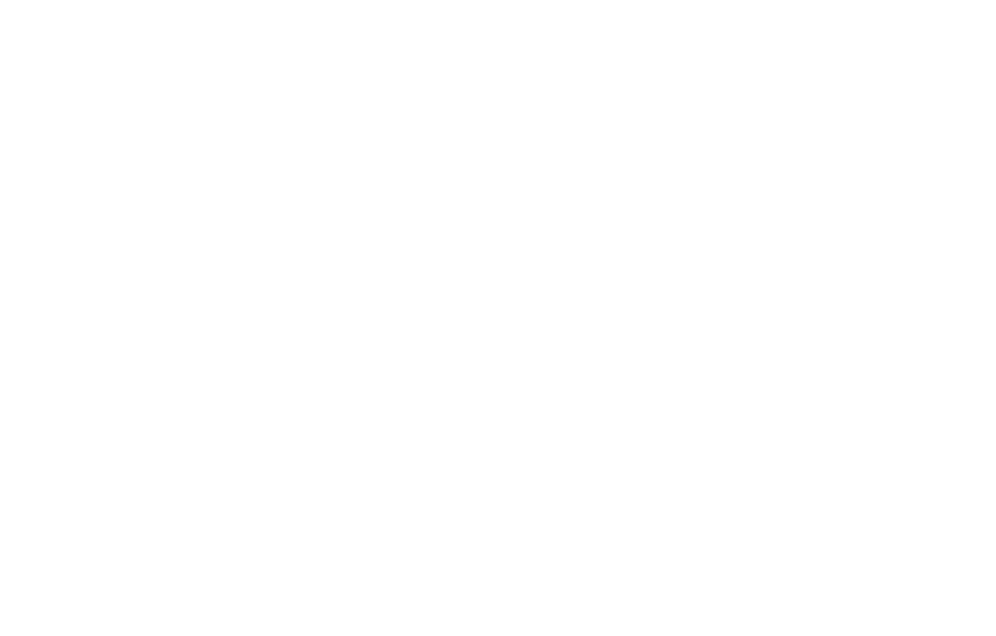
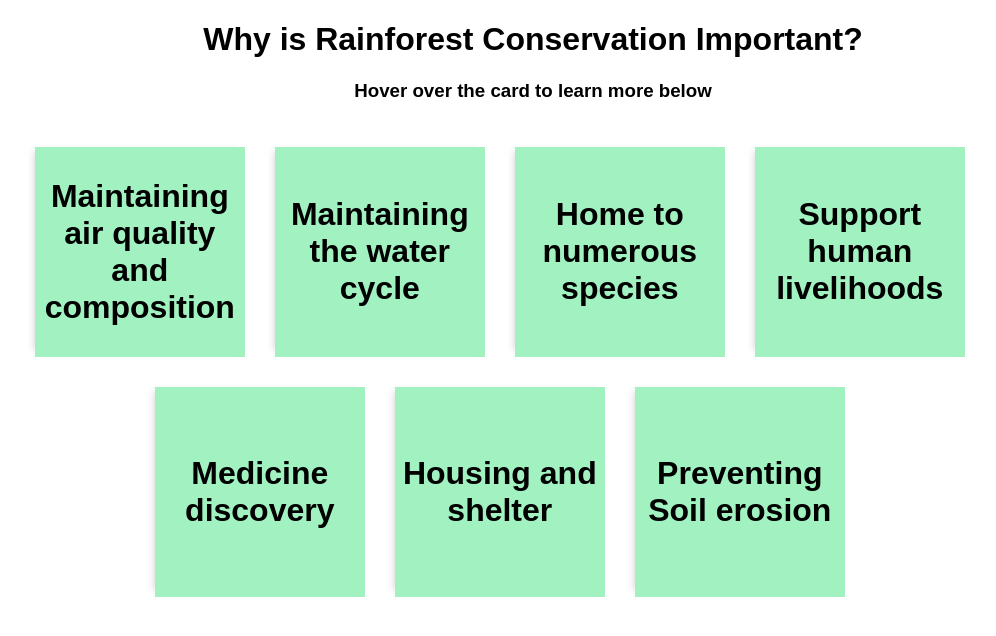
Before and after one commit to wildhacks2/intothejungle, a plain HTML site: page whyConservation/whyConservation.html in a window 1280 px wide. Shown: the whole page, without its empty margins (107-1103 px from the left). Drawn offline with Linux system fonts and the light colour scheme.

Commit message:
Basic Flip card

```diff
--- a/index.js
+++ b/index.js
@@ -21,11 +21,11 @@ L.marker([-16.164790459877185, 145.4189750188323])
     "<div class='popup'>Daintree Rainforest <br> Learn about Endangered Animal Species and Animal Fun Facts<br><a href='./daintree/daintree.html'>Learn More</a></div>"
   );
 
-// add marker Amazon Rainforest
+// add marker Congo Rainforest
 L.marker([-1.801150808947209, 16.97109905499256])
   .addTo(jungles)
   .bindPopup(
-    "<div class='popup'>Congo Rainforest <br> Importance of Rainforest conservation<br><a href='./jungle3/main/jungle3.html'>Learn More</a></div>"
+    "<div class='popup'>Congo Rainforest <br> Importance of Rainforest conservation<br><a href='./whyConservation/whyConservation.html'>Learn More</a></div>"
   );
 
 var map = L.map("map", {
--- a/whyConservation/whyConservation.css
+++ b/whyConservation/whyConservation.css
@@ -0,0 +1,68 @@
+.cards-container {
+  display: flex;
+  flex-wrap: wrap;
+  justify-content: center;
+  align-items: center;
+  max-width: 90%;
+  margin: 20px;
+}
+
+.header {
+  text-align: center;
+}
+
+/* Card flip animation credits: https://www.w3schools.com/howto/tryit.asp?filename=tryhow_css_flip_card */
+body {
+  font-family: Arial, Helvetica, sans-serif;
+}
+
+.flip-card {
+  background-color: transparent;
+  width: 200px;
+  height: 200px;
+  perspective: 1000px;
+  margin: 20px;
+}
+
+.flip-card-inner {
+  position: relative;
+  width: 100%;
+  height: 100%;
+  margin: 5px;
+  text-align: center;
+  transition: transform 0.6s;
+  transform-style: preserve-3d;
+  box-shadow: 0 4px 8px 0 rgba(0, 0, 0, 0.2);
+}
+
+.flip-card:hover .flip-card-inner {
+  transform: rotateY(180deg);
+}
+
+.flip-card-front,
+.flip-card-back {
+  position: absolute;
+  width: 100%;
+  height: 100%;
+  -webkit-backface-visibility: hidden;
+  backface-visibility: hidden;
+  display: flex;
+  justify-content: center;
+  align-content: center;
+  align-items: center;
+}
+
+.flip-card-front {
+  background-color: rgb(161, 241, 193);
+  color: black;
+  padding: 5px;
+
+}
+
+.flip-card-back {
+  background-color: #29b965;
+  color: white;
+  transform: rotateY(180deg);
+  padding: 5px;
+
+}
--- a/whyConservation/whyConservation.html
+++ b/whyConservation/whyConservation.html
@@ -1,12 +1,95 @@
 <!DOCTYPE html>
 <html lang="en">
-<head>
-    <meta charset="UTF-8">
-    <meta http-equiv="X-UA-Compatible" content="IE=edge">
-    <meta name="viewport" content="width=device-width, initial-scale=1.0">
+  <head>
+    <meta charset="UTF-8" />
+    <meta http-equiv="X-UA-Compatible" content="IE=edge" />
+    <meta name="viewport" content="width=device-width, initial-scale=1.0" />
     <title>Why Conservation</title>
-</head>
-<body>
+    <link rel="stylesheet" href="./whyConservation.css" />
+  </head>
+  <body>
+    <div id="title" class="header">
+      <h1>Why is Rainforest Conservation Important?</h1>
+      <h3>Hover over the card to learn more below</h3>
+    </div>
 
-</body>
+    <div class="cards-container">
+      <div class="flip-card">
+        <div class="flip-card-inner">
+          <div class="flip-card-front">
+            <h1>Maintaining air quality and composition</h1>
+          </div>
+          <div class="flip-card-back">
+            <p>Rainforests serve as carbon sinks, with the Congo Rainforest storing more than 60 billion metric tons of Carbon alone. They help offset some greenhouse gas emissions, and also serve as natural air filters.</p>
+          </div>
+        </div>
+      </div>
+
+      <div class="flip-card">
+        <div class="flip-card-inner">
+          <div class="flip-card-front">
+            <h1>Maintaining the water cycle</h1>
+          </div>
+          <div class="flip-card-back">
+            <p>Rainforests help to regulate the flow of water, where water evaporated fro the leaves of trees and other rainforest plants contribute to cloud formation</p>
+          </div>
+        </div>
+      </div>
+
+      <div class="flip-card">
+        <div class="flip-card-inner">
+          <div class="flip-card-front">
+            <h1>Home to numerous species</h1>
+          </div>
+          <div class="flip-card-back">
+            <p>Rainforests are home to an astounding number of species of plants, animals and more, housing nearly 80% of the worlds terrestrial biodiversity.</p>
+          </div>
+        </div>
+      </div>
+
+      <div class="flip-card">
+        <div class="flip-card-inner">
+          <div class="flip-card-front">
+            <h1>Support human livelihoods</h1>
+          </div>
+          <div class="flip-card-back">
+            <p>Many people depend directly on rainforests for their natural resources for their livelihoods.</p>
+          </div>
+        </div>
+      </div>
+
+      <div class="flip-card">
+        <div class="flip-card-inner">
+          <div class="flip-card-front">
+            <h1>Medicine discovery</h1>
+          </div>
+          <div class="flip-card-back">
+            <p>The biodiversity that comes from rainforests can be studied, and many medicines for common ailments are derived from compounds discovered in rainforests.</p>
+          </div>
+        </div>
+      </div>
+
+      <div class="flip-card">
+        <div class="flip-card-inner">
+          <div class="flip-card-front">
+            <h1>Housing and shelter</h1>
+          </div>
+          <div class="flip-card-back">
+            <p>The rainforest provides shelter for many people, and several species of valuable wood comes from rainforests, which are then used for the construction of housing and furniture.</p>
+          </div>
+        </div>
+      </div>
+
+      <div class="flip-card">
+        <div class="flip-card-inner">
+          <div class="flip-card-front">
+            <h1>Preventing Soil erosion</h1>
+          </div>
+          <div class="flip-card-back">
+            <p>Rainforests prevent soil erosion through their deep and complex root systems that dig deep into the forest floor and holds the soil in place. This helps prevent flooding and protects farmland from ruin.</p>
+          </div>
+        </div>
+      </div>
+    </div>
+  </body>
 </html>
```
